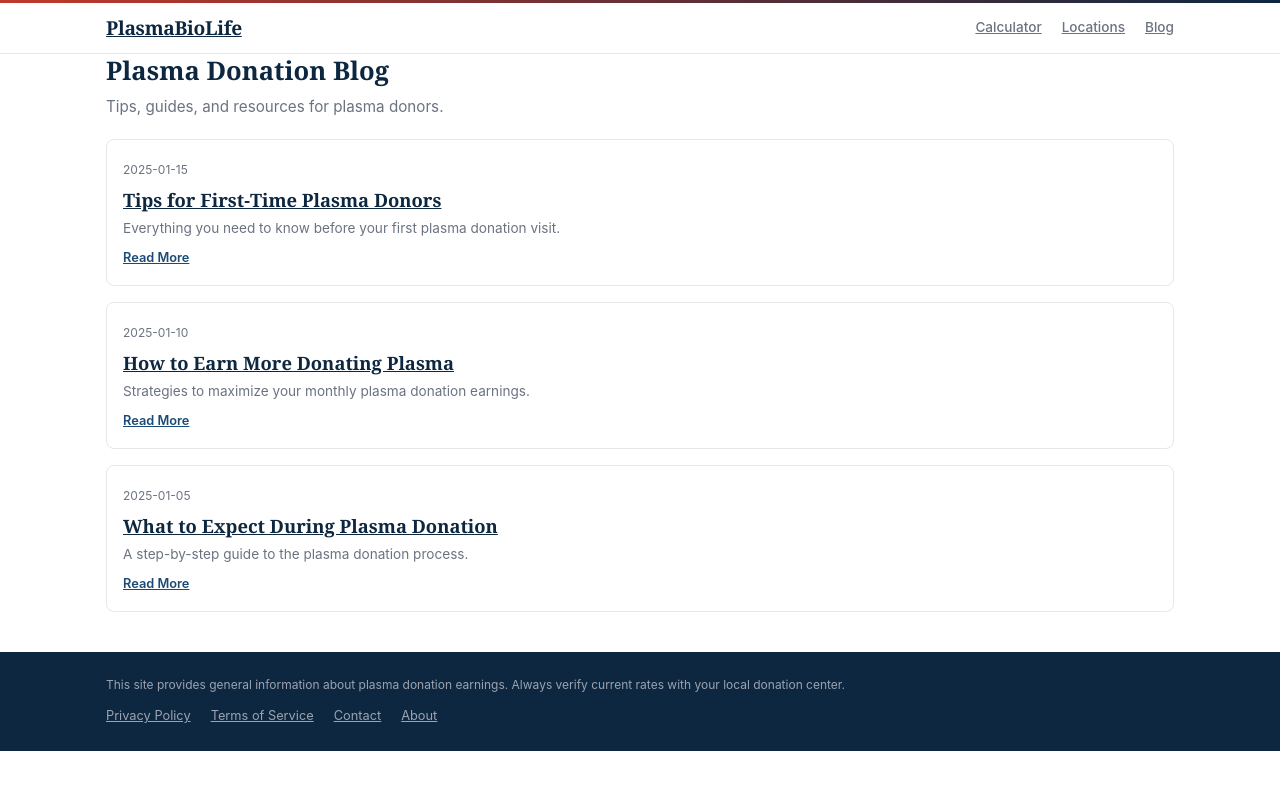
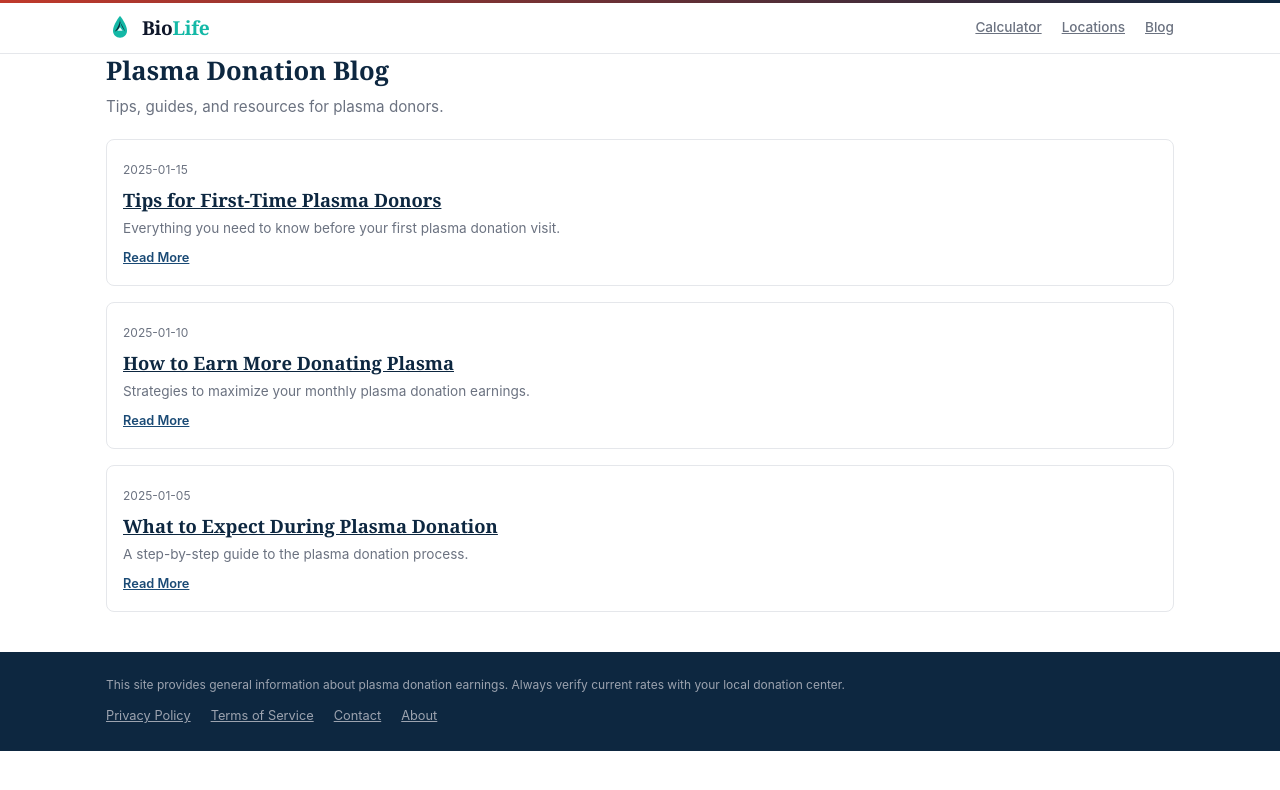
Before and after one commit to hjqsdqsdayuzaeyazyusdsqdqhh/plasmabiolife, a Next.js app: page /blog in a window 1280 px wide. Shown: the top 790 px of the page. Built offline with nearby package versions, Linux system fonts and the light colour scheme.

Commit message:
add: 3 logo variations (favicon, horizontal, app icon) with teal/navy plasma-drop design

```diff
--- a/app/globals.css
+++ b/app/globals.css
@@ -23,8 +23,8 @@ a:hover { color: var(--color-accent); }
 .topbar { height: 3px; background: linear-gradient(90deg, var(--color-accent), var(--color-primary)); }
 .nav { background: #fff; border-bottom: 1px solid var(--color-border); position: sticky; top: 0; z-index: 100; }
 .nav-inner { max-width: var(--max-width); margin: 0 auto; display: flex; align-items: center; justify-content: space-between; padding: 0.6rem 16px; }
-.logo { font-family: var(--font-heading); font-size: 1.2rem; font-weight: 700; color: var(--color-primary); letter-spacing: -0.3px; }
-.logo:hover { color: var(--color-accent); text-decoration: none; }
+.logo { text-decoration: none; display: inline-flex; align-items: center; }
+.logo:hover { text-decoration: none; }
 .nav-links { display: flex; gap: 1.25rem; }
 .nav-links a { color: var(--color-text-muted); font-size: 0.85rem; font-weight: 500; padding: 0.2rem 0; transition: color 0.15s; }
 .nav-links a:hover { color: var(--color-primary); text-decoration: none; }
--- a/app/layout.js
+++ b/app/layout.js
@@ -1,9 +1,11 @@
 import Link from "next/link";
+import LogoHorizontal from "../components/LogoHorizontal";
 import "./globals.css";
 export const metadata = {
   title: { default: "PlasmaBioLife - Plasma Donation Earnings Guide", template: "%s | PlasmaBioLife" },
   description: "Compare plasma donation pay rates, find local centers, and calculate your earnings with our free plasma donation calculator.",
   openGraph: { siteName: "PlasmaBioLife", type: "website" },
+  icons: { icon: "/icon.svg", apple: "/apple-icon.png" },
 };
 export default function RootLayout({ children }) {
   return (
@@ -16,7 +18,7 @@ export default function RootLayout({ children }) {
         <div className="topbar" />
         <nav className="nav">
           <div className="nav-inner">
-            <Link href="/" className="logo">PlasmaBioLife</Link>
+            <Link href="/" className="logo"><LogoHorizontal /></Link>
             <div className="nav-links">
               <Link href="/calculator">Calculator</Link>
               <Link href="/locations">Locations</Link>
--- /dev/null
+++ b/components/LogoHorizontal.jsx
@@ -0,0 +1,11 @@
+import LogoIcon from "./LogoIcon";
+export default function LogoHorizontal({ iconSize = 28 }) {
+  return (
+    <span style={{ display: "inline-flex", alignItems: "center", gap: "8px", textDecoration: "none" }}>
+      <LogoIcon size={iconSize} />
+      <span style={{ fontFamily: "Georgia, 'Times New Roman', Times, serif", fontSize: "1.2rem", fontWeight: 700, color: "#0f172a", letterSpacing: "-0.3px" }}>
+        Bio<span style={{ color: "#14b8a6" }}>Life</span>
+      </span>
+    </span>
+  );
+}
--- /dev/null
+++ b/components/LogoIcon.jsx
@@ -0,0 +1,9 @@
+export default function LogoIcon({ size = 32 }) {
+  return (
+    <svg width={size} height={size} viewBox="0 0 32 32" fill="none" xmlns="http://www.w3.org/2000/svg">
+      <path d="M16 2C16 2 8 12 8 19c0 4.418 3.582 8 8 8s8-3.582 8-8c0-7-8-17-8-17z" fill="#14b8a6" />
+      <path d="M16 6c0 7-6 14-6 14s6-2 6-8 6 8 6 8-6-7-6-14z" fill="#0f172a" opacity="0.9" />
+      <path d="M16 15l3 4h-6l3-4z" fill="#fff" opacity="0.95" />
+    </svg>
+  );
+}
```
Also changed, not shown: app/apple-icon.jsx (added, +18 -0 lines), app/icon.jsx (added, +15 -0 lines), components/LogoAppIcon.jsx (added, +12 -0 lines).
